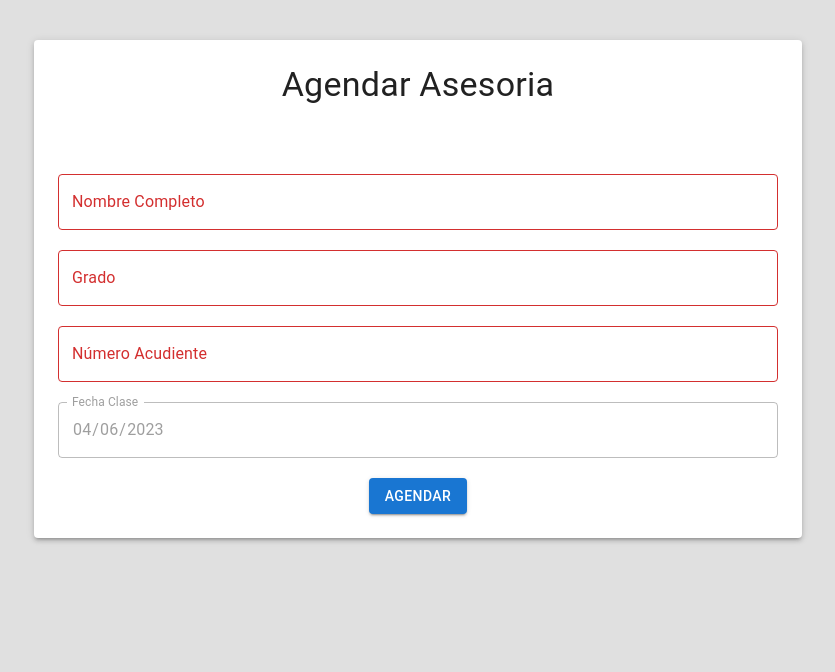
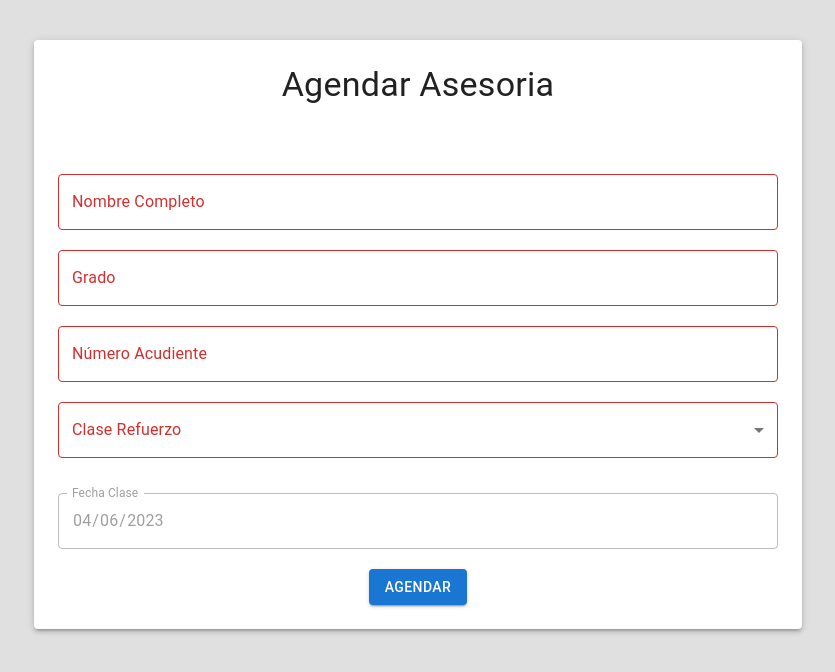
Before and after one commit to DerspaB/myStudent, a React (Create React App) app: page / in a window 1280 px wide. Shown: the top 672 px of the page, without its empty margins (222-1057 px from the left). Built offline with nearby package versions, Linux system fonts and the light colour scheme; no server answers.

Commit message:
add field class

```diff
--- a/src/components/StudentsList.tsx
+++ b/src/components/StudentsList.tsx
@@ -12,6 +12,7 @@ interface Students {
   nombre: string;
   grado: number;
   numeroAcudiente: string;
+  clase: string;
   fechaClase: string;
 }
 
@@ -44,6 +45,9 @@ export default function StudentsList({ students }: Props) {
                       <strong>Grado:</strong> {student.grado}
                     </li>
                     <li>
+                      <strong>Clase:</strong> {student.clase}
+                    </li>
+                    <li>
                       <strong>Celular:</strong> {student.numeroAcudiente}
                     </li>
                     <li>
--- a/src/pages/StudentPage.tsx
+++ b/src/pages/StudentPage.tsx
@@ -2,6 +2,11 @@ import {
   Alert,
   AlertColor,
   Button,
+  FormControl,
+  InputLabel,
+  MenuItem,
+  Select,
+  SelectChangeEvent,
   TextField,
   Typography,
 } from "@mui/material";
@@ -29,6 +34,7 @@ export const StudentPage = () => {
     nombre: "",
     grado: "",
     numeroAcudiente: "",
+    clase: "",
     fechaClase: getDay(4).format("YYYY-MM-DD"),
   };
 
@@ -48,7 +54,9 @@ export const StudentPage = () => {
   });
 
   const handleChangeForm = (
-    e: React.ChangeEvent<HTMLInputElement | HTMLTextAreaElement>
+    e:
+      | React.ChangeEvent<HTMLInputElement | HTMLTextAreaElement>
+      | SelectChangeEvent
   ) => {
     setForm({
       ...form,
@@ -168,6 +176,23 @@ export const StudentPage = () => {
             onChange={handleChangeForm}
             placeholder="Escriba el número de acudiente"
           />
+          <FormControl
+            variant="outlined"
+            sx={{ width: "100%", marginBottom: "15px" }}
+            error={form.clase.length < 1}
+          >
+            <InputLabel>Clase Refuerzo</InputLabel>
+            <Select
+              name="clase"
+              value={form.clase}
+              onChange={handleChangeForm}
+              label="Clase Refuerzo"
+            >
+              <MenuItem value={"Mecatrónica"}>Mecatrónica</MenuItem>
+              <MenuItem value={"Matemáticas"}>Matemáticas</MenuItem>
+              <MenuItem value={"Programación"}>Programación</MenuItem>
+            </Select>
+          </FormControl>
 
           <TextField
             name="fechaClase"
```
